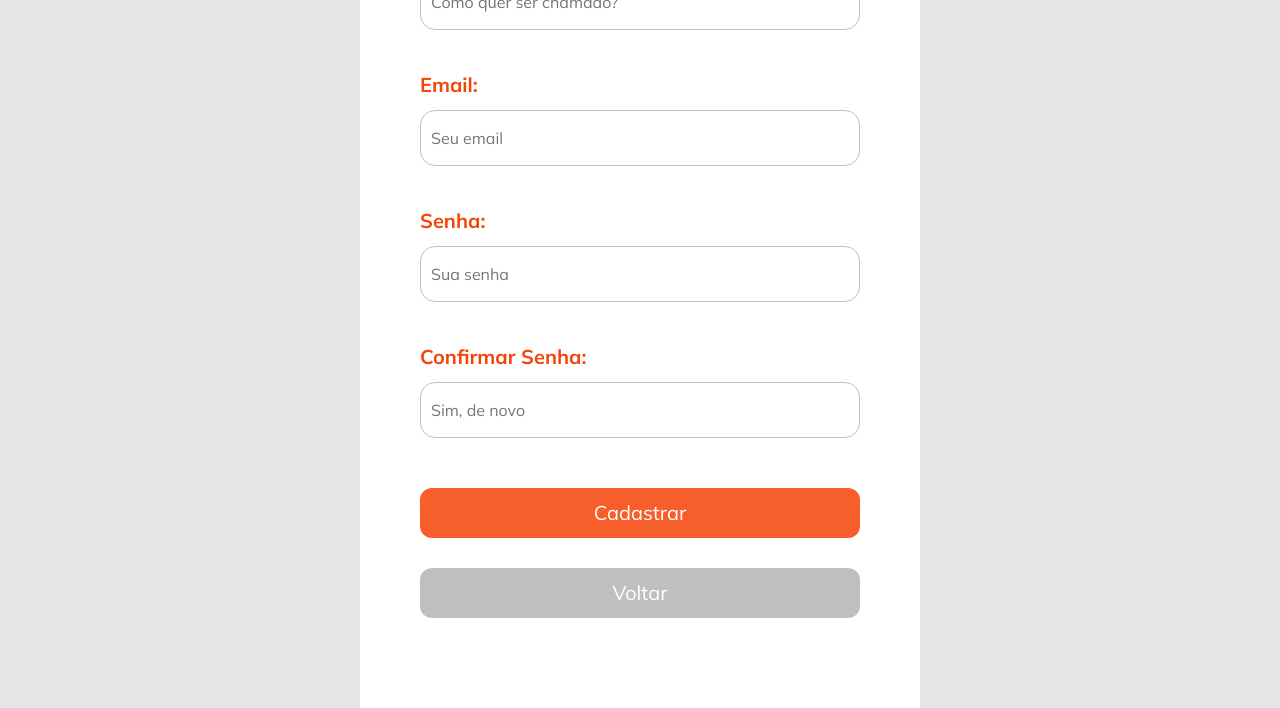
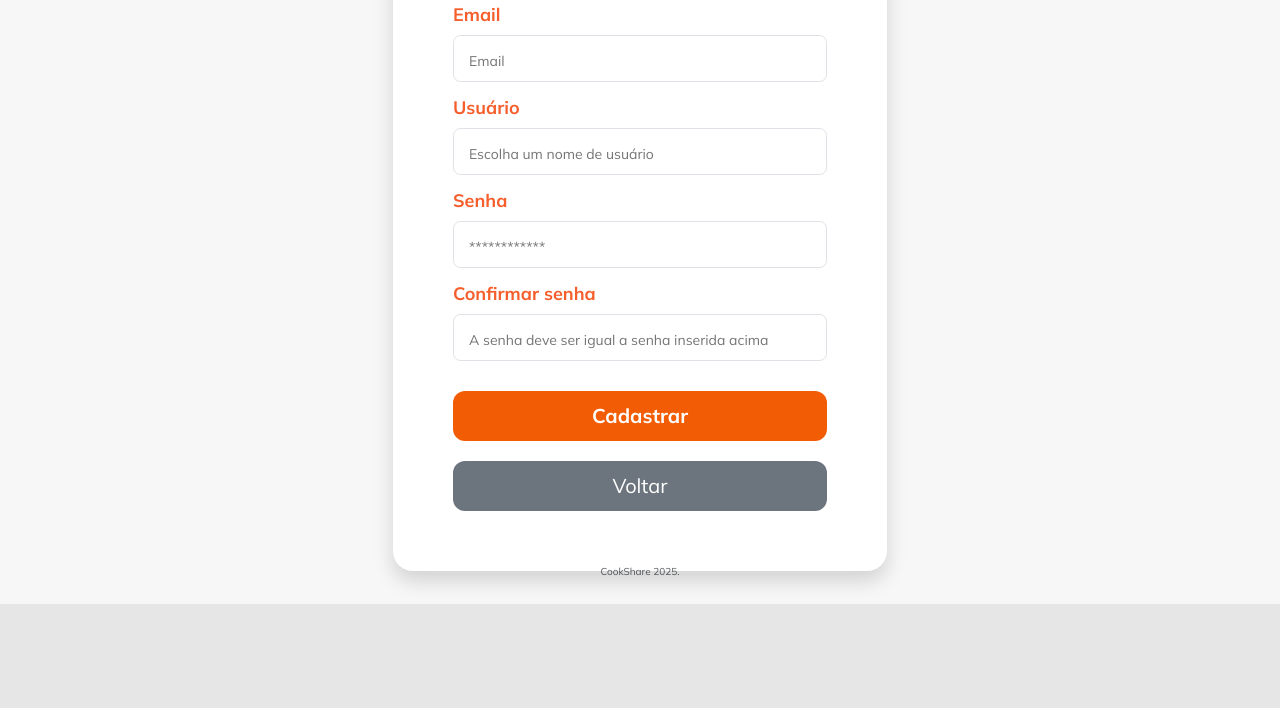
Before and after one commit to Tiegow/Sistema-Web-Receitas-Culinarias, a website: page public/register.html in a window 1280 px wide. Shown: the part 196-904 px from the top of the page. After the commit the page ends 800 px from the top, so only its background shows below. Drawn offline with Linux system fonts and the light colour scheme.

Commit message:
ajustes na interface de login e cadastro

```diff
--- a/public/css/pages/index.css
+++ b/public/css/pages/index.css
@@ -1,16 +1,25 @@
 .mainForm {
     background-color: white;
-    max-width: 560px
+    max-width: auto;
 }
 
 .mainForm label {
-    margin: 10px 0;
-    color: var(--cor-texto-laranja);
+    margin: 07px 0;
+    color: #F65E2C;
+    font-size: 18px;
     font-weight: bold;
 }
 
+.label-login {
+    margin: 07px 0;
+    color: #F65E2C;
+    font-size: 18px;
+    font-weight: bold;
+
+}
+
 .form-input {
-    font-size: 16px;
+    font-size: 12px;
     width: 100%;
     padding: 15px 10px;
     border: 1px solid #BFBFBF;
@@ -24,12 +33,42 @@
     margin: 0 auto;
     border: none;
     border-radius: 12px;
+
 }
 
 .submit-btn {
     background-color: var(--cor-primaria);
+    color: #F65E2C;
 }
 
 .cadastrar-btn {
-    background-color: var(--cor-botao-secundario);
+    background-color: #6c757d;
 }
+
+.forgot-password {
+    color: #F65E2C;
+    text-align: right;
+    font-size: 16px;
+
+  }
+
+  .form-control::placeholder {
+    color: #747474;
+    font-size: 0.7rem;
+    text-align: top;
+
+  }
+
+.mensagem-cookShare2025{
+    color: #2C2B2B;
+    font-size: 9px;
+    text-align: center;
+    width: 100;
+    position: absolute;
+}
+.logo {
+    height: 95px;
+    margin: -15px;
+    display: block;
+
+  }
--- a/public/js/register.js
+++ b/public/js/register.js
@@ -3,14 +3,14 @@ const registerForm = document.getElementById('registerForm');
 registerForm.addEventListener('submit', function(event) {
     event.preventDefault(); // Previne o envio padrão do formulário (enquanto não implementado o backend)
 
-    const name = document.getElementById('name').value;
     const email = document.getElementById('email').value;
+    const userNamename = document.getElementById('userName').value;
     const password = document.getElementById('password').value;
     const confirmPassword = document.getElementById('confirmPassword').value;
 
-    if (email && name && password == confirmPassword && password.length >= 6) {
-        // Sucesso: Redireciona para index
-        window.location.href = 'index.html';
+    if (email && userNamename && password === confirmPassword && password.length >= 6) {
+        // Sucesso: Redireciona para dashboard
+        window.location.href = 'dashboard.html';
     } else {
         alert('Preencha os campos corretamente!');
     }
--- a/public/register.html
+++ b/public/register.html
@@ -13,36 +13,53 @@
   <link rel="stylesheet" href="css/global.css">
   <link rel="stylesheet" href="css/pages/index.css">
 </head>
-<body>
-  <div class="container my-5">
-    <div class="mx-auto mainForm p-5">
+<body style="background-color: #f7f7f7;">
+  <div class="container d-flex justify-content-center" style="min-height: 70vh; align-items: center;">
+    <div class="bg-white mainForm p-5 rounded-4 shadow"
+         style="max-width: 494px; width: 100%; margin-top: 40px; margin-bottom: 30px; margin-bottom: -2px;">
+
+      <!-- LOGO  -->
+      <img src="img/logo.png" alt="CookShare Logo" class="logo mb-2 d-block" style="height: 95px;">
+
       <form id="registerForm">
-        <label for="name">Nome:</label> <br>
-        <input class="form-input" type="text" id="name" name="name" placeholder="Como quer ser chamado?" required>
+        <div class="mb-1">
+          <label for="email" class="label-login">Email</label>
+          <input type="email" class="form-control" id="email" name="email" placeholder="Email" required>
+        </div>
 
-        <br><br>
+        <div class="mb-1">
+        <label for="userName" class="label-login">Usuário</label>
+          <input type="userName" class="form-control" id="userName" name="userName" placeholder="Escolha um nome de usuário" required>
+        </div>
 
-        <label for="email">Email:</label> <br>
-        <input class="form-input" type="email" id="email" name="email" placeholder="Seu email" required>
+        <div class="mb-1">
+        <label for="password" class="label-login">Senha</label>
+          <input type="password" class="form-control" id="password" name="password" placeholder="************" required>
+        </div>
 
-        <br><br>
+        <div class="mb-1">
+        <label for="confirmPassword" class="label-login">Confirmar senha</label>
+          <input type="password" class="form-control" id="confirmPassword" name="password" placeholder="A senha deve ser igual a senha inserida acima" required>
+         </div>
 
-        <label for="password">Senha:</label> <br>
-        <input class="form-input" type="password" id="password" name="password" minlength="6" placeholder="Sua senha" required>
+         <div class="d-grid mt-4">
 
-        <br><br>
+            <button type="submit" class="btn fw-bold text-white mb-3" style="background-color: #f25c05;">Cadastrar</button>
 
-        <label for="confirmPassword">Confirmar Senha:</label> <br>
-        <input class="form-input" type="password" id="confirmPassword" name="confirmPassword" minlength="6" placeholder="Sim, de novo" required>
+        </div>
 
-        <br><br>
-
-        <button class="submit-btn mt-3" type="submit">Cadastrar</button>
+        <div class="d-grid">
+          <a href="index.html">
+            <button type="button" class="btn btn-secondary w-100">Voltar</button>
+          </a>
+        </div>
       </form>
 
-      <a href="index.html"><button class="cadastrar-btn my-4">Voltar</button></a>
     </div>
-
+    <!-- RODAPE -->
+    <footer class="text-center text-muted small bg-transparent" style="position: fixed; bottom: 25px; width: 100%;color: #2C2B2B; font-size: 10px;">
+      CookShare 2025.
+    </footer>
   </div>
 
   <script src="js/register.js"></script>
```
Also changed, not shown: package.json (+12 -3 lines), public/index.html (+41 -15 lines), public/img/logo.PNG (added), 1 other file.
